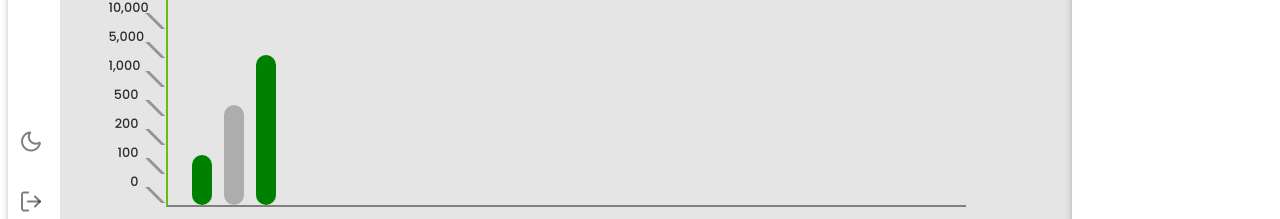
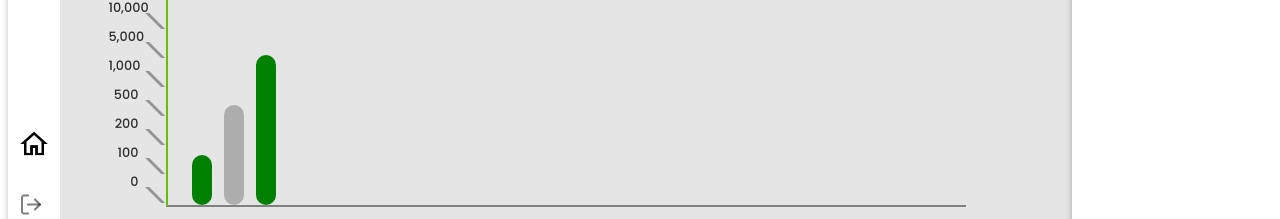
Before and after one commit to Love-Becca/cleanUp-Project, a Nuxt app: page /dashboard in a window 1280 px wide. Shown: the part 429-648 px from the top of the page. Built offline with nearby package versions, Linux system fonts and the light colour scheme; what simple-vue-validator would draw is missing.

Commit message:
changes done

```diff
--- a/components/Dashboard/sidebar.vue
+++ b/components/Dashboard/sidebar.vue
@@ -58,7 +58,7 @@
         </div>
         <div id="section2">
             <div id="dark-mode">
-                <nuxt-link to="/dark"><img src="~/assets/moon.png" alt="dark" class="pic"></nuxt-link>
+                <nuxt-link to="/"><img src="~/assets/home.png" alt="dark" class="pic" width="30px" height="30px" :style="{'color':'grey'}"></nuxt-link>
             </div>
             <div id="log-out">
                 <nuxt-link to="/login"><img src="~/assets/log-out.png" alt="logout" class="pic"></nuxt-link>
```
Also changed, not shown: assets/home.png (added).
